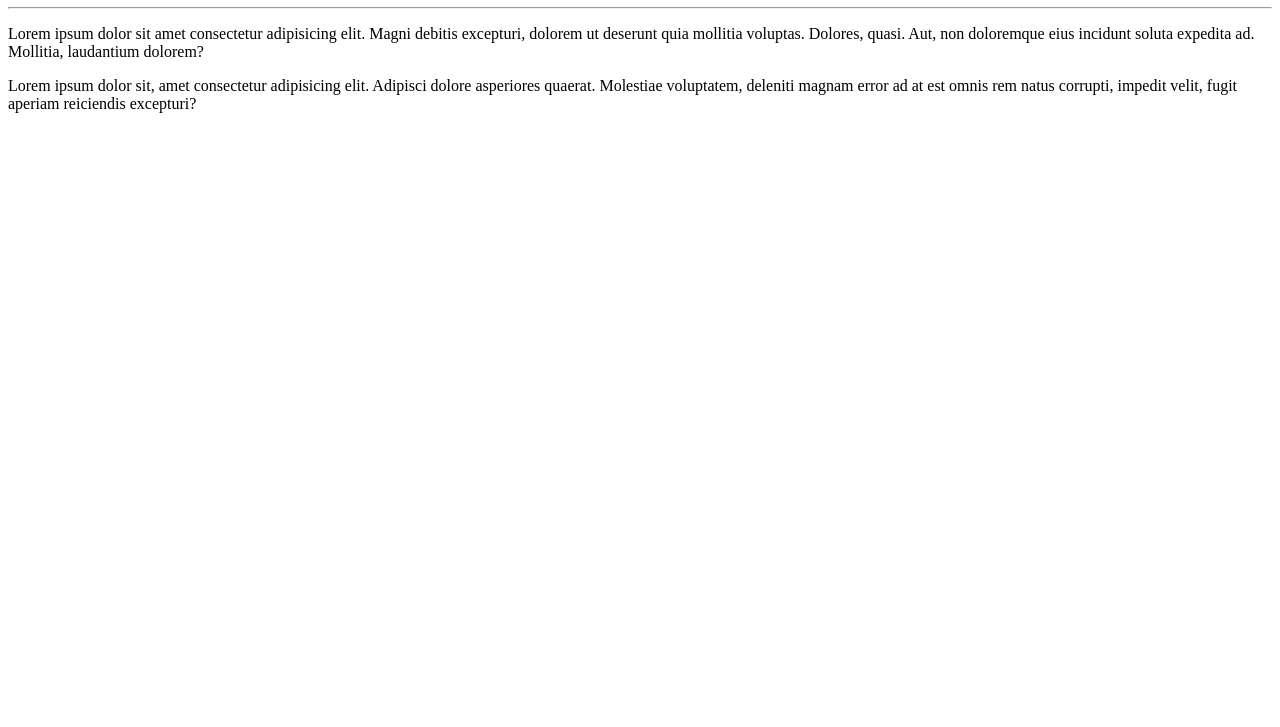
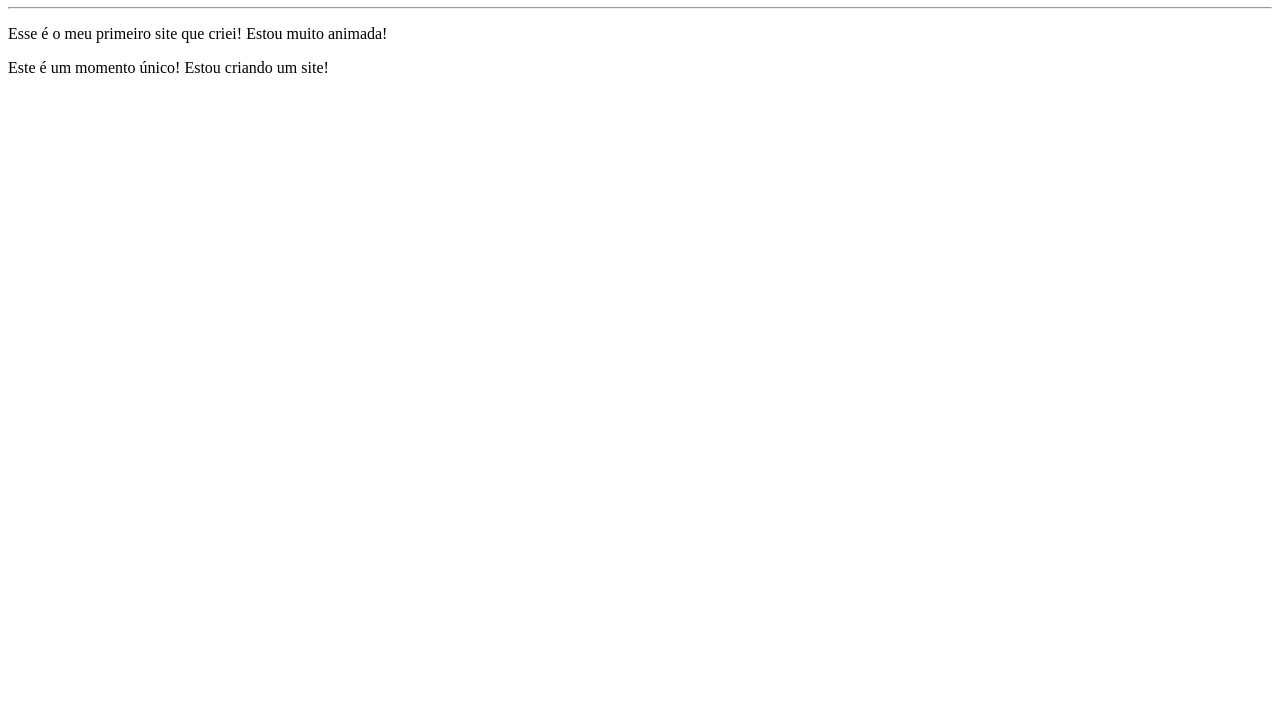
Before and after one commit to lalrianymendes/Hello-World, a plain HTML site: page site-exemplo/index.html in a window 1280 px wide. Shown: the part 73-800 px from the top of the page. Drawn offline with Linux system fonts and the light colour scheme.

Commit message:
Organizei

```diff
--- a/site-exemplo/index.html
+++ b/site-exemplo/index.html
@@ -1,14 +1,14 @@
 <!DOCTYPE html>
-<html lang="Pt">
+<html lang="pt-br">
 <head>
     <meta charset="UTF-8">
     <meta name="viewport" content="width=device-width, initial-scale=1.0">
-    <title>Meu primeiro site em repositório</title>
+    <title>Meu Primeiro Site </title>
 </head>
 <body>
     <h1>Olá, Mundo!</h1>
     <hr>
-    <p>Lorem ipsum dolor sit amet consectetur adipisicing elit. Magni debitis excepturi, dolorem ut deserunt quia mollitia voluptas. Dolores, quasi. Aut, non doloremque eius incidunt soluta expedita ad. Mollitia, laudantium dolorem?</p>
-    <p>Lorem ipsum dolor sit, amet consectetur adipisicing elit. Adipisci dolore asperiores quaerat. Molestiae voluptatem, deleniti magnam error ad at est omnis rem natus corrupti, impedit velit, fugit aperiam reiciendis excepturi?</p>
+    <p>Esse é o meu primeiro site que criei! Estou muito animada!</p>
+    <p>Este é um momento único! Estou criando um site!</p>
 </body>
 </html>
```
